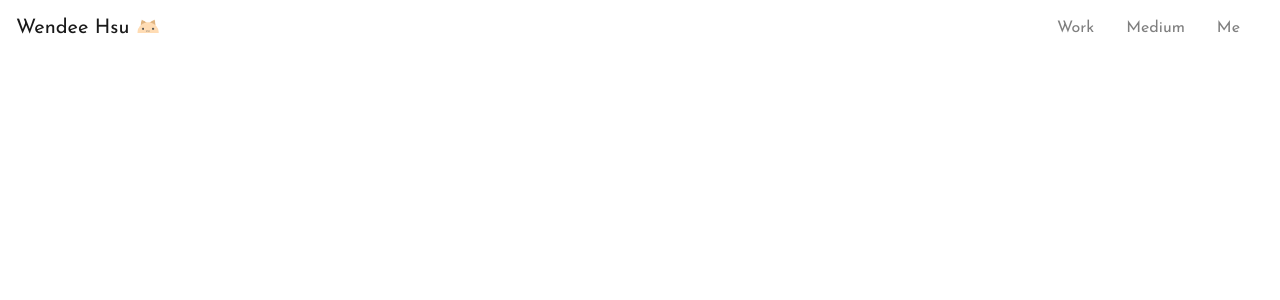
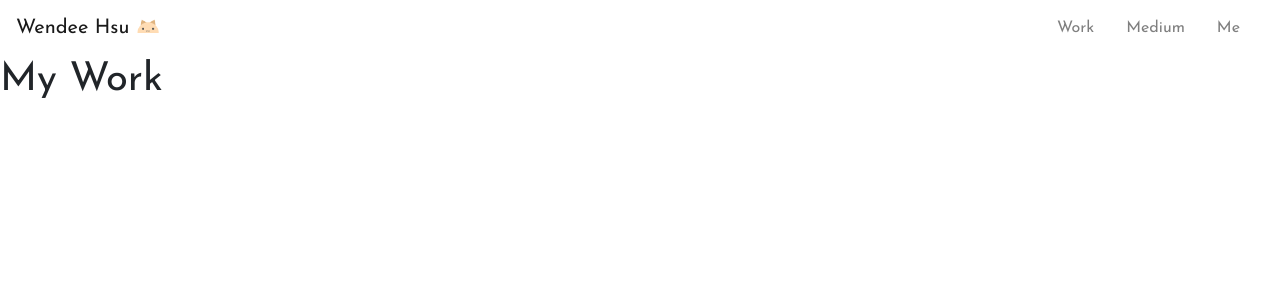
Before and after one commit to wendeehsu/wendeehsu.github.io, a React (Create React App) app: page / in a window 1280 px wide. Shown: the top 300 px of the page. Built offline with nearby package versions, Linux system fonts and the light colour scheme.

Commit message:
finish routing

```diff
--- a/src/Routes.js
+++ b/src/Routes.js
@@ -8,16 +8,12 @@ function Routes() {
     return (
         <BrowserRouter>
             <Switch>
+                <Route path="/" component={Work} />
                 <Route path="/Work" component={Work} />
                 <Route path="/Medium" component={Medium} />
                 <Route path="/Me" component={Me} />
             </Switch>
         </BrowserRouter>
-        // <Router history={browserHistory}>
-        //     <Route path={"Work"} component={Work} />
-        //     <Route path={"Medium"} component={Medium} />
-        //     <Route path={"Me"} component={Me} />
-        // </Router>
     )
 }
 
--- a/src/components/Navbar.js
+++ b/src/components/Navbar.js
@@ -3,7 +3,7 @@ import React from 'react';
 function Navbar() {
     return (
         <nav className="navbar navbar-expand-lg navbar-light">
-            <a className="navbar-brand" href="#">
+            <a className="navbar-brand" href="/">
                 Wendee Hsu
                 <img className="navbar-icon" src="/icon.png" />
             </a>
@@ -14,13 +14,13 @@ function Navbar() {
             <div className="collapse navbar-collapse" id="menu">
                 <ul className="navbar-nav ml-auto mt-2 mt-lg-0">
                     <li className="nav-item">
-                        <a className="nav-link" href="#">Work</a>
+                        <a className="nav-link" href="/Work">Work</a>
                     </li>
                     <li className="nav-item">
-                        <a className="nav-link" href="#">Medium</a>
+                        <a className="nav-link" href="/Medium">Medium</a>
                     </li>
                     <li className="nav-item">
-                        <a className="nav-link" href="#">Me</a>
+                        <a className="nav-link" href="/Me">Me</a>
                     </li>
                 </ul>
             </div>
```
